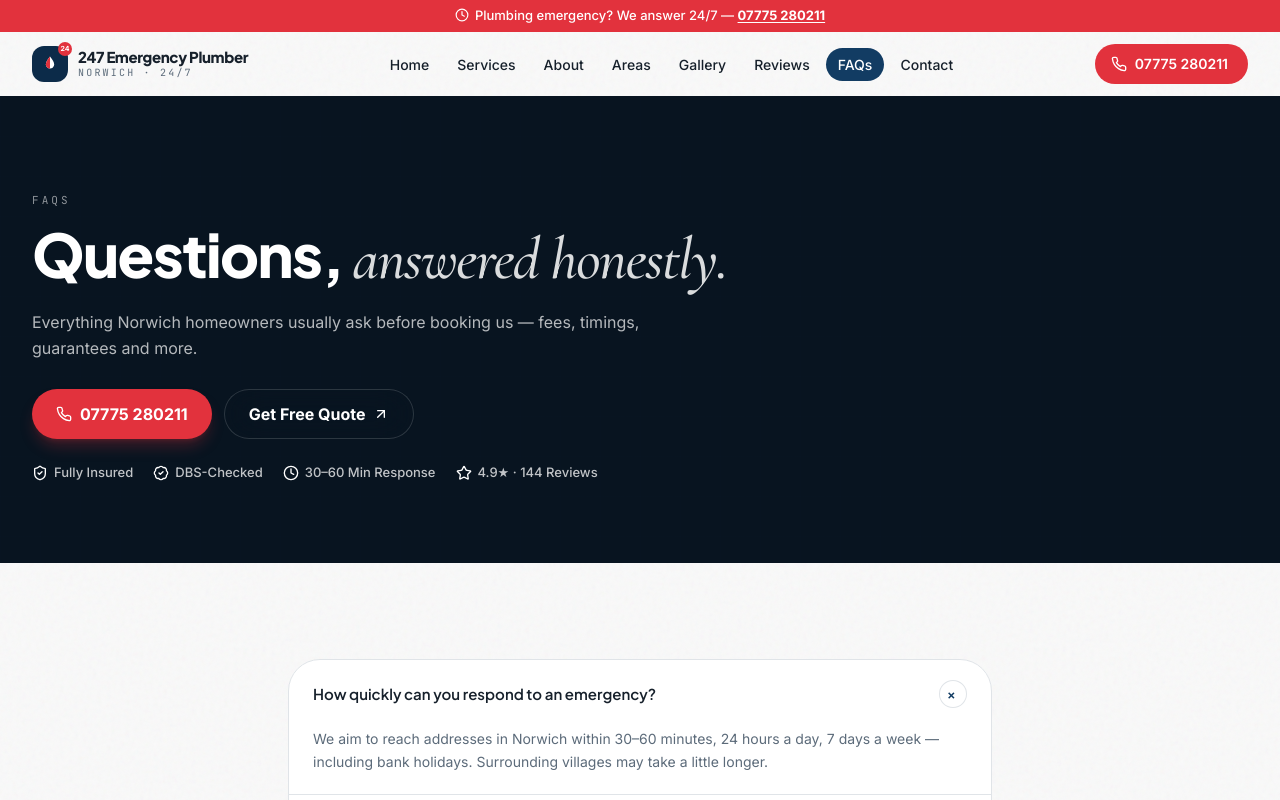
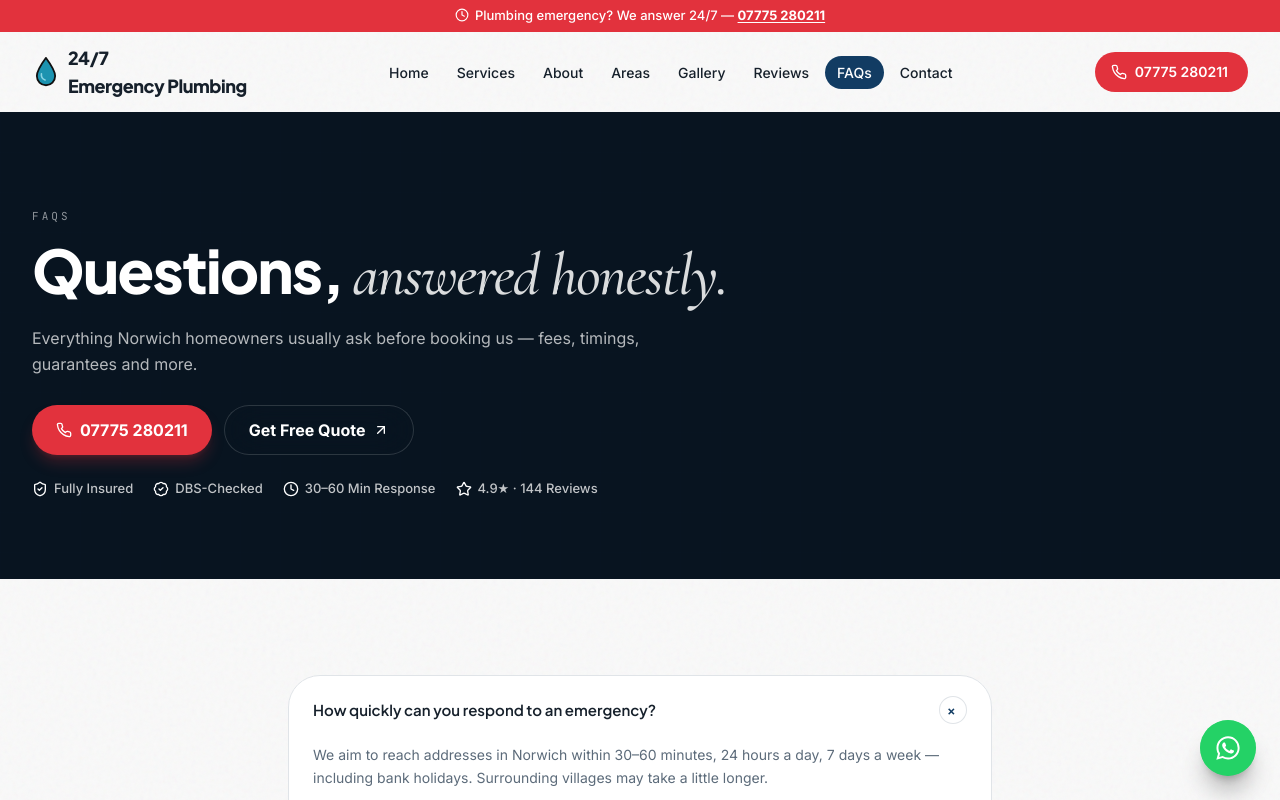
Before and after one commit to santosh-workspace/24-7-emergency-plumbers-norwich, a React (Vite) app: page /faqs in a window 1280 px wide. Shown: the top 800 px of the page. Built offline with nearby package versions, Linux system fonts and the light colour scheme.

Commit message:
update website

```diff
--- a/package.json
+++ b/package.json
@@ -6,6 +6,7 @@
   "scripts": { "dev": "vite", "build": "vite build", "preview": "vite preview" },
   "dependencies": {
     "gsap": "^3.12.5",
+    "leaflet": "^1.9.4",
     "lucide-react": "^0.453.0",
     "react": "^19.0.0",
     "react-dom": "^19.0.0",
--- a/src/App.jsx
+++ b/src/App.jsx
@@ -10,7 +10,7 @@ import {
 import { BIZ, SERVICES, AREAS, REVIEWS, FAQS, GALLERY } from './data.js'
 import {
   Navbar, Footer, StickyCtaBar, QuoteForm, TrustStrip, FinalCta, Reveal, openQuote,
-  CountUp, WaterDrops, Stars, FaqList, useSeo, LOCAL_BUSINESS_SCHEMA,
+  CountUp, WaterDrops, Stars, FaqList, CoverageMap, useSeo, LOCAL_BUSINESS_SCHEMA,
   faqSchema, REVIEW_SCHEMA,
 } from './shared.jsx'
 
@@ -249,6 +249,7 @@ function AreasSection() {
             </Link>
           </div>
         </Reveal>
+        <div className="grid lg:grid-cols-[0.9fr_1.1fr] gap-8 items-start">
           <Reveal delay={100}>
             <div className="flex flex-wrap gap-2.5">
               {AREAS.map((a) => (
@@ -258,6 +259,12 @@ function AreasSection() {
               ))}
             </div>
           </Reveal>
+          <Reveal delay={150}>
+            <div className="rounded-4xl border border-divider overflow-hidden shadow-sm">
+              <CoverageMap className="h-[340px] sm:h-[400px] w-full" />
+            </div>
+          </Reveal>
+        </div>
       </div>
     </section>
   )
--- a/src/pages/Areas.jsx
+++ b/src/pages/Areas.jsx
@@ -1,6 +1,6 @@
 import { MapPin, Clock, Phone } from 'lucide-react'
 import { BIZ, AREAS } from '../data.js'
-import { PageShell, PageHero, Reveal, useSeo, LOCAL_BUSINESS_SCHEMA } from '../shared.jsx'
+import { PageShell, PageHero, Reveal, CoverageMap, useSeo, LOCAL_BUSINESS_SCHEMA } from '../shared.jsx'
 
 const ZONES = [
   {
@@ -41,6 +41,19 @@ export default function Areas() {
         image="https://images.unsplash.com/photo-1587839155839-1a02e4b1d165?auto=format&fit=crop&w=2000&q=80"
       />
       <section className="max-w-7xl mx-auto px-4 sm:px-8 py-16 sm:py-24">
+        <Reveal>
+          <div className="mb-4 flex items-center justify-between gap-4">
+            <h2 className="font-display font-extrabold text-xl sm:text-2xl tracking-tight">Our coverage map</h2>
+            <span className="inline-flex items-center gap-1.5 text-[12px] font-bold text-primary bg-primary/10 rounded-full px-3 py-1.5">
+              <MapPin className="h-3.5 w-3.5" /> {AREAS.length} towns &amp; villages
+            </span>
+          </div>
+        </Reveal>
+        <Reveal delay={80}>
+          <div className="mb-12 rounded-4xl border border-divider overflow-hidden shadow-sm">
+            <CoverageMap className="h-[380px] sm:h-[480px] w-full" />
+          </div>
+        </Reveal>
         <div className="grid md:grid-cols-2 gap-6">
           {ZONES.map((z, i) => (
             <Reveal key={z.name} delay={(i % 2) * 100}>
--- a/src/shared.jsx
+++ b/src/shared.jsx
@@ -4,7 +4,17 @@ import {
   Phone, MessageCircle, Menu, X, Star, ShieldCheck, Clock, BadgeCheck,
   MapPin, Mail, ArrowUpRight, CheckCircle2,
 } from 'lucide-react'
-import { BIZ, SERVICES, FAQS, REVIEWS } from './data.js'
+import L from 'leaflet'
+import 'leaflet/dist/leaflet.css'
+import markerIcon2x from 'leaflet/dist/images/marker-icon-2x.png'
+import markerIcon from 'leaflet/dist/images/marker-icon.png'
+import markerShadow from 'leaflet/dist/images/marker-shadow.png'
+import { BIZ, SERVICES, FAQS, REVIEWS, AREA_COORDS, WEB3FORMS_ACCESS_KEY } from './data.js'
+
+L.Marker.prototype.options.icon = L.icon({
+  iconUrl: markerIcon, iconRetinaUrl: markerIcon2x, shadowUrl: markerShadow,
+  iconSize: [25, 41], iconAnchor: [12, 41], popupAnchor: [1, -34], shadowSize: [41, 41],
+})
 
 /* ---------------- SEO helper: title, description, JSON-LD ---------------- */
 export function useSeo({ title, description, schema }) {
@@ -198,22 +208,29 @@ export function Stars({ n = 5, className = 'h-4 w-4' }) {
 /* ---------------- Logo ---------------- */
 export function Logo({ dark = false }) {
   return (
-    <Link to="/" className="flex items-center gap-2.5 shrink-0" aria-label={`${BIZ.name} — home`}>
-      <span className="relative grid place-items-center h-9 w-9 rounded-xl bg-primary-dark">
-        <svg viewBox="0 0 24 24" className="h-5 w-5" fill="none">
-          <path d="M12 3c-3 4-5 6.8-5 9.5a5 5 0 0 0 10 0C17 9.8 15 7 12 3z" fill="#fff" />
-          <path d="M12 3c-3 4-5 6.8-5 9.5a5 5 0 0 0 5 5z" fill="#E2323D" />
-        </svg>
-        <span className="absolute -top-1 -right-1 h-3.5 w-3.5 rounded-full bg-accent grid place-items-center">
-          <span className="text-[7px] font-bold text-white leading-none">24</span>
+    <Link to="/" className="flex items-center gap-2 shrink-0" aria-label={`${BIZ.name} — home`}>
+      <svg viewBox="0 0 24 28" className="h-8 w-7 shrink-0" fill="none">
+        <path
+          d="M12 1.6C7.8 7.3 4 13 4 17.6a8 8 0 0 0 16 0c0-4.6-3.8-10.3-8-15.9z"
+          fill="#1C93B0"
+          stroke={dark ? '#fff' : '#111111'}
+          strokeWidth="1.6"
+          strokeLinejoin="round"
+        />
+        <path
+          d="M8 15.6c-.3 2.1.9 4.5 3.2 5.3"
+          stroke="#AEE9F5"
+          strokeWidth="1.4"
+          strokeLinecap="round"
+          opacity="0.75"
+        />
+      </svg>
+      <span className="leading-none">
+        <span className={`block font-display font-extrabold text-lg tracking-tight ${dark ? 'text-white' : 'text-ink'}`}>
+          24/7
         </span>
-      </span>
-      <span className="leading-tight">
-        <span className={`block font-display font-800 font-extrabold text-[15px] tracking-tight ${dark ? 'text-white' : 'text-ink'}`}>
-          247 Emergency Plumber
-        </span>
-        <span className={`block font-mono text-[10px] uppercase tracking-[0.22em] ${dark ? 'text-white/60' : 'text-muted'}`}>
-          Norwich · 24/7
+        <span className={`block font-display font-extrabold text-lg tracking-tight ${dark ? 'text-white' : 'text-ink'}`}>
+          Emergency Plumbing
         </span>
       </span>
     </Link>
@@ -248,6 +265,7 @@ export function Navbar() {
   return (
     <>
       <QuoteModalHost />
+      <WhatsAppButton />
       {/* Emergency banner */}
       <div className="relative z-50 bg-accent text-white text-center text-[13px] font-medium py-1.5 px-4">
         <Clock className="inline h-3.5 w-3.5 -mt-0.5 mr-1.5" />
@@ -322,6 +340,48 @@ export function Navbar() {
   )
 }
 
+/* ---------------- Floating WhatsApp button (desktop; mobile uses the sticky bar) ---------------- */
+export function WhatsAppButton() {
+  return (
+    <a
+      href={BIZ.whatsapp}
+      target="_blank"
+      rel="noopener noreferrer"
+      aria-label={`Chat with ${BIZ.name} on WhatsApp`}
+      className="hidden sm:grid fixed z-50 right-6 bottom-6 place-items-center h-14 w-14 rounded-full bg-[#25D366] text-white shadow-xl shadow-black/25 magnetic-btn"
+    >
+      <span className="absolute inset-0 rounded-full bg-[#25D366] animate-ping opacity-60" />
+      <svg viewBox="0 0 24 24" className="relative h-7 w-7" fill="currentColor" aria-hidden="true">
+        <path d="M12.04 2C6.58 2 2.13 6.45 2.13 11.91c0 1.75.46 3.48 1.32 5L2 22l5.25-1.38a9.9 9.9 0 0 0 4.79 1.22h.01c5.46 0 9.9-4.45 9.9-9.91 0-2.65-1.03-5.14-2.9-7.01A9.85 9.85 0 0 0 12.04 2zm0 18.15h-.01a8.2 8.2 0 0 1-4.19-1.15l-.3-.18-3.12.82.83-3.04-.2-.31a8.2 8.2 0 0 1-1.26-4.37c0-4.54 3.7-8.24 8.25-8.24 2.2 0 4.27.86 5.83 2.42a8.18 8.18 0 0 1 2.41 5.83c0 4.55-3.7 8.22-8.24 8.22zm4.52-6.16c-.25-.12-1.47-.72-1.7-.81-.23-.08-.39-.12-.56.13-.17.25-.64.81-.78.97-.14.17-.29.19-.54.06-.25-.12-1.04-.38-1.99-1.22-.73-.66-1.23-1.46-1.37-1.71-.14-.25-.02-.38.11-.51.11-.11.25-.29.37-.43.13-.14.17-.25.25-.41.08-.17.04-.31-.02-.43-.06-.12-.56-1.34-.76-1.84-.2-.48-.4-.42-.56-.42h-.48c-.17 0-.43.06-.66.31-.23.25-.86.85-.86 2.06 0 1.22.89 2.39 1.01 2.56.12.17 1.75 2.68 4.25 3.75.59.26 1.06.41 1.42.52.6.19 1.14.16 1.57.1.48-.07 1.47-.6 1.68-1.19.21-.58.21-1.08.15-1.19-.06-.11-.23-.17-.48-.29z" />
+      </svg>
+    </a>
+  )
+}
+
+/* ---------------- Coverage map (real map, pinned areas) ---------------- */
+export function CoverageMap({ className = '', areas = AREA_COORDS }) {
+  const elRef = useRef(null)
+  const mapRef = useRef(null)
+  useEffect(() => {
+    if (!elRef.current || mapRef.current) return
+    const map = L.map(elRef.current, { scrollWheelZoom: false }).setView([BIZ.geo.lat, BIZ.geo.lng], 10)
+    mapRef.current = map
+    L.tileLayer('https://{s}.tile.openstreetmap.org/{z}/{x}/{y}.png', {
+      attribution: '&copy; <a href="https://www.openstreetmap.org/copyright" target="_blank" rel="noopener noreferrer">OpenStreetMap</a> contributors',
+      maxZoom: 18,
+    }).addTo(map)
+    L.circleMarker([BIZ.geo.lat, BIZ.geo.lng], {
+      radius: 9, color: '#fff', weight: 3, fillColor: '#E2323D', fillOpacity: 1,
+    }).addTo(map).bindPopup(`<strong>${BIZ.name}</strong><br/>${BIZ.address}`)
+    areas.forEach((a) => {
+      if (a.name === 'Norwich') return
+      L.marker([a.lat, a.lng]).addTo(map).bindPopup(`<strong>${a.name}</strong><br/>Covered 24/7`)
+    })
+    return () => { map.remove(); mapRef.current = null }
+  }, [areas])
+  return <div ref={elRef} className={`z-0 ${className}`} />
+}
+
 /* ---------------- Sticky mobile CTA bar ---------------- */
 export function StickyCtaBar() {
   return (
@@ -358,11 +418,22 @@ export function TrustStrip({ dark = false }) {
 /* ---------------- Quote form (reused hero + contact + CTA) ---------------- */
 export function QuoteForm({ compact = false, title = 'Request a free callback' }) {
   const [status, setStatus] = useState('idle')
-  const onSubmit = (e) => {
+  const onSubmit = async (e) => {
     e.preventDefault()
     setStatus('sending')
-    window.gtag && window.gtag('event', 'quote_form_submit', { event_category: 'lead' })
-    setTimeout(() => setStatus('sent'), 1200)
+    const formData = new FormData(e.target)
+    formData.append('access_key', WEB3FORMS_ACCESS_KEY)
+    formData.append('subject', `New quote request from ${BIZ.name} website`)
+    formData.append('from_name', BIZ.name)
+    try {
+      const res = await fetch('https://api.web3forms.com/submit', { method: 'POST', body: formData })
+      const data = await res.json()
+      if (!data.success) throw new Error(data.message || 'Submission failed')
+      window.gtag && window.gtag('event', 'quote_form_submit', { event_category: 'lead' })
+      setStatus('sent')
+    } catch {
+      setStatus('error')
+    }
   }
   if (status === 'sent') {
     return (
@@ -378,6 +449,7 @@ export function QuoteForm({ compact = false, title = 'Request a free callback' }
       <h3 className="font-display font-bold text-lg mb-1">{title}</h3>
       <p className="text-muted text-[13px] mb-5">Free, no-obligation quote · No call-out fee · Usually answered within the hour</p>
       <div className="grid gap-3">
+        <input type="checkbox" name="botcheck" className="hidden" style={{ display: 'none' }} tabIndex="-1" autoComplete="off" />
         <div className={compact ? 'grid gap-3' : 'grid sm:grid-cols-2 gap-3'}>
           <input required name="name" placeholder="Your name" className="w-full rounded-2xl border border-divider bg-background px-4 py-3 text-sm focus:outline-none focus:ring-2 focus:ring-primary/40" />
           <input required name="phone" type="tel" placeholder="Phone number" className="w-full rounded-2xl border border-divider bg-background px-4 py-3 text-sm focus:outline-none focus:ring-2 focus:ring-primary/40" />
@@ -395,6 +467,9 @@ export function QuoteForm({ compact = false, title = 'Request a free callback' }
         <button type="submit" disabled={status === 'sending'} className="magnetic-btn w-full bg-accent text-white rounded-full py-3.5 font-bold shadow-lg shadow-accent/25 disabled:opacity-70">
           {status === 'sending' ? 'Sending…' : 'Get My Free Quote'}
         </button>
+        {status === 'error' && (
+          <p className="text-[12px] text-red-600 text-center">Something went wrong sending your request — please call {BIZ.phoneDisplay} instead.</p>
+        )}
         <p className="text-[11px] text-muted text-center">
           <ShieldCheck className="inline h-3.5 w-3.5 -mt-0.5 mr-1 text-primary" />
           Transparent pricing · Satisfaction guaranteed · Your details are never shared
```
Also changed, not shown: src/data.js (+31 -0 lines), .claude/settings.json (added), public/favicon.svg, 1 other file (tests, documents, lock files or other folders). Lines whose indentation alone changed are shown as unchanged.
